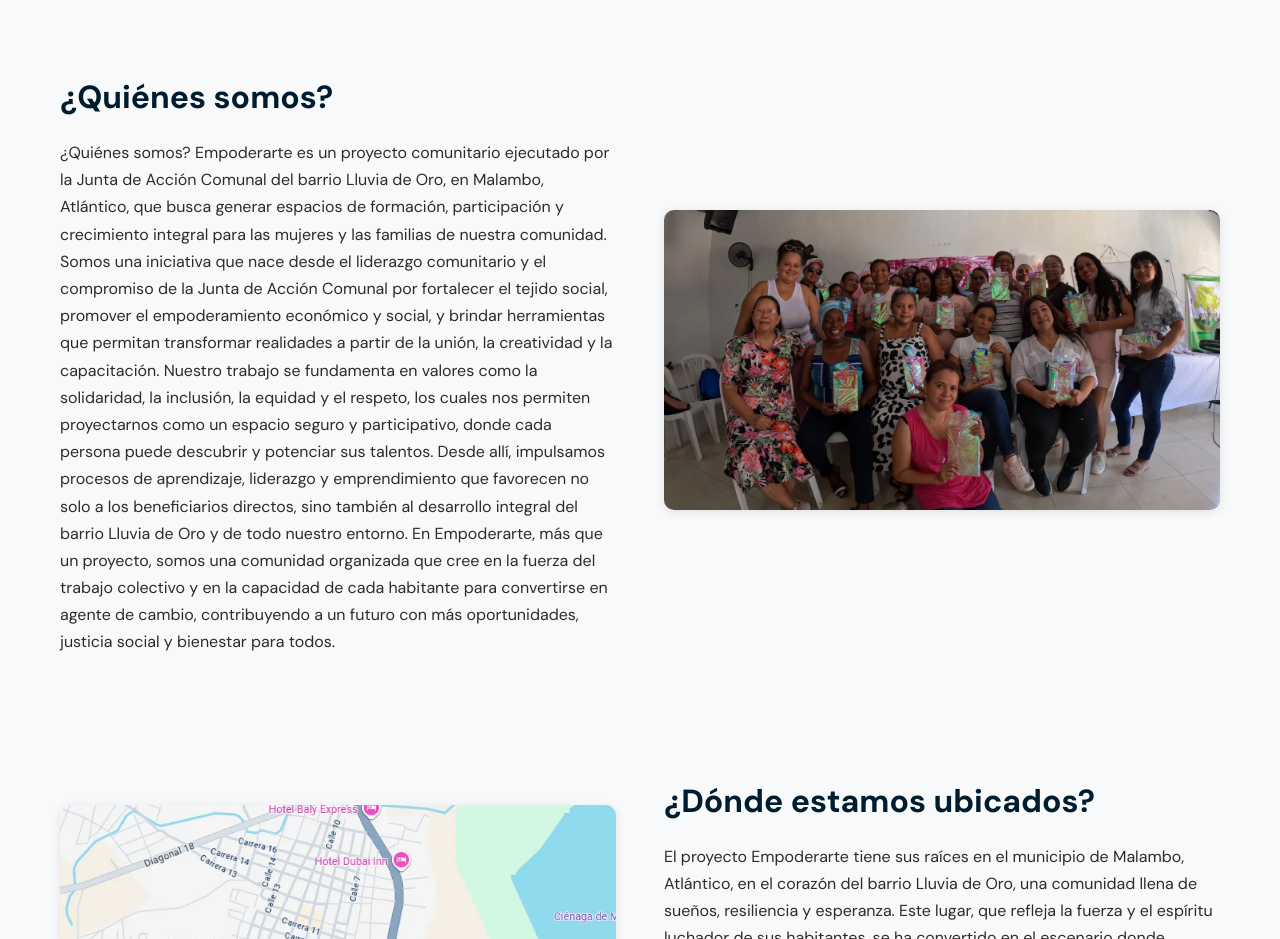
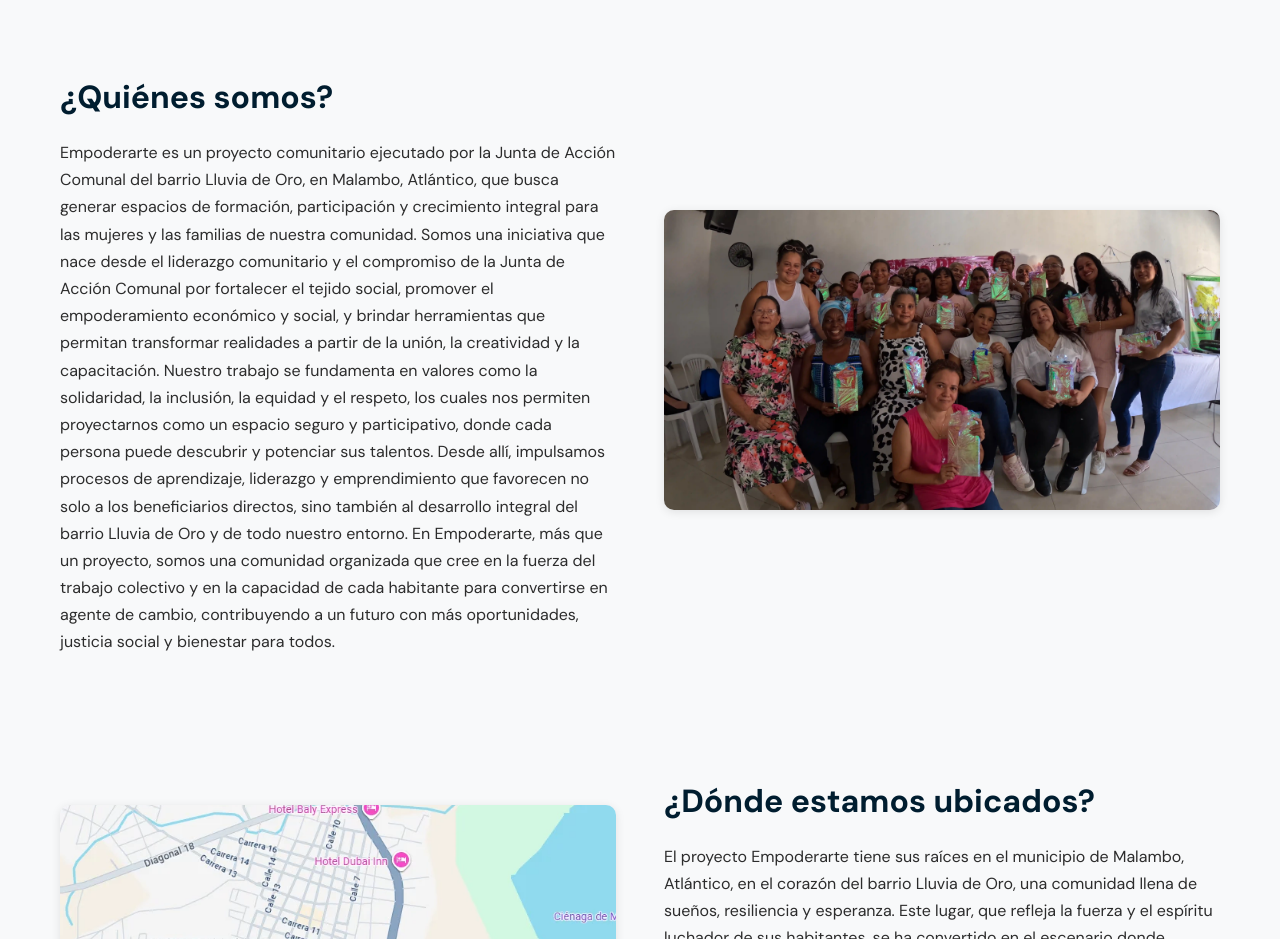
Before and after one commit to OrlandoOrozco/empoderartemalambo, a plain HTML site: page index.html in a window 1280 px wide. Shown: the part 1280-2219 px from the top of the page. Drawn offline with Linux system fonts and the light colour scheme.

Commit message:
index.html

```diff
--- a/index.html
+++ b/index.html
@@ -62,8 +62,7 @@
           </div>
           <div class="about-text">
             <h2>¿Quiénes somos?</h2>
-            <p>¿Quiénes somos?
-Empoderarte es un proyecto comunitario ejecutado por la Junta de Acción Comunal del barrio Lluvia de Oro, en Malambo, Atlántico, que busca generar espacios de formación, participación y crecimiento integral para las mujeres y las familias de nuestra comunidad.
+            <p>Empoderarte es un proyecto comunitario ejecutado por la Junta de Acción Comunal del barrio Lluvia de Oro, en Malambo, Atlántico, que busca generar espacios de formación, participación y crecimiento integral para las mujeres y las familias de nuestra comunidad.
 
 Somos una iniciativa que nace desde el liderazgo comunitario y el compromiso de la Junta de Acción Comunal por fortalecer el tejido social, promover el empoderamiento económico y social, y brindar herramientas que permitan transformar realidades a partir de la unión, la creatividad y la capacitación.
 
```
